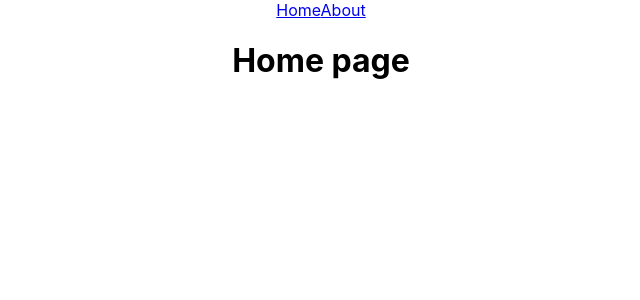
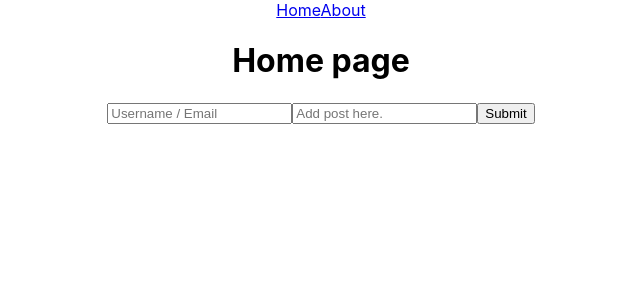
Before and after one commit to The-Javawockeez/Ventilation, a React (Create React App) app: page /#/ in a window 1280 px wide. Shown: the top 300 px of the page, without its empty margins (319-959 px from the left). Built offline with nearby package versions, Linux system fonts and the light colour scheme.

Commit message:
We have added an input form

```diff
--- a/src/components/Home.js
+++ b/src/components/Home.js
@@ -3,7 +3,11 @@ function Home() {
     return (
       <div>
        <h1>Home page</h1>
-
+       <form>
+           <input type='text' placeholder="Username / Email"></input>
+           <input type='text' placeholder="Add post here."></input>
+           <input type="submit"></input>
+       </form>
       </div>
     );
   }
```
